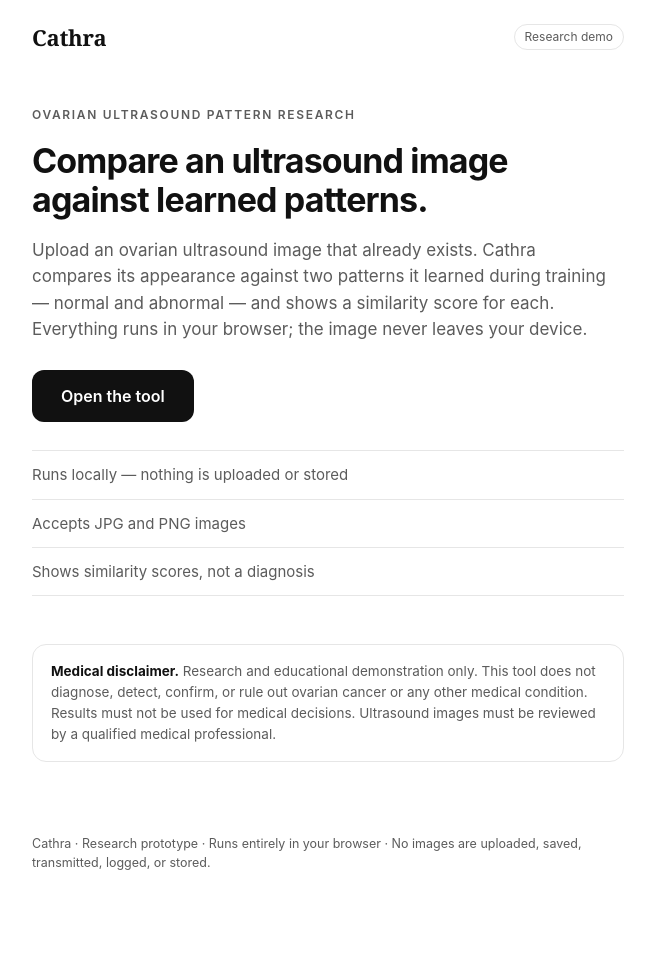
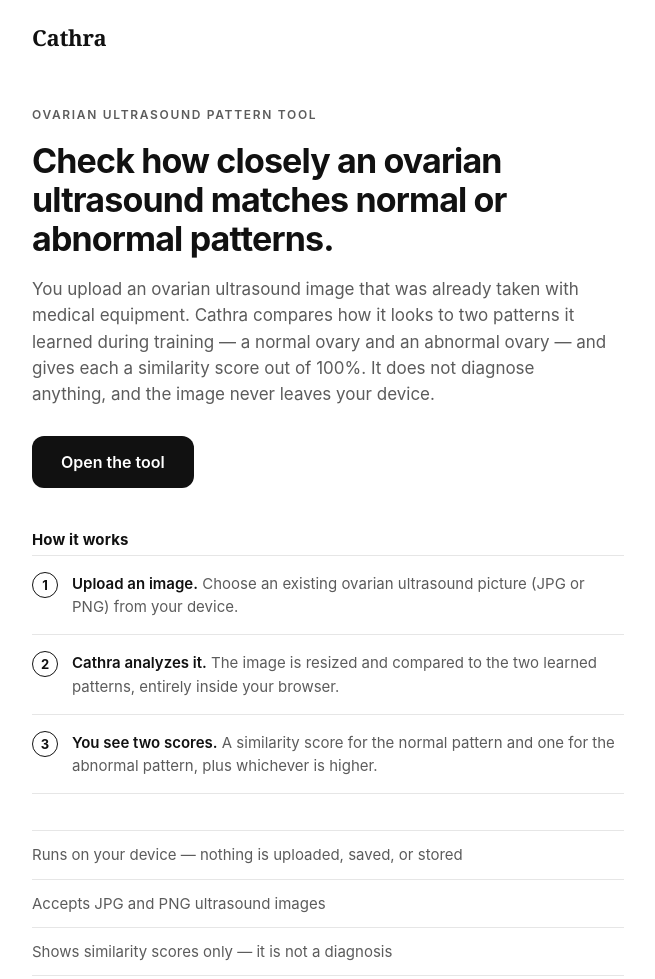
Before and after one commit to codebytaaron/ovaultra, a plain HTML site: page index.html in a window 1280 px wide. Shown: the top 979 px of the page, without its empty margins (312-967 px from the left). Before the commit the page ends 920 px from the top, so only its background shows below. Drawn offline with Linux system fonts and the light colour scheme.

Commit message:
Clarify homepage copy

```diff
--- a/index.html
+++ b/index.html
@@ -12,7 +12,6 @@
 <body>
   <header class="topbar">
     <a class="wordmark" href="#" id="home-link">Cathra</a>
-    <span class="topbar-note">Research demo</span>
   </header>
 
   <main>
@@ -20,21 +19,42 @@
     <!-- ============ LANDING ============ -->
     <section id="landing" class="screen">
       <div class="landing-inner">
-        <p class="eyebrow">Ovarian ultrasound pattern research</p>
-        <h1>Compare an ultrasound image against learned patterns.</h1>
+        <p class="eyebrow">Ovarian ultrasound pattern tool</p>
+        <h1>Check how closely an ovarian ultrasound matches normal or abnormal patterns.</h1>
         <p class="landing-lead">
-          Upload an ovarian ultrasound image that already exists. Cathra compares its
-          appearance against two patterns it learned during training — normal and abnormal —
-          and shows a similarity score for each. Everything runs in your browser; the image
-          never leaves your device.
+          You upload an ovarian ultrasound image that was already taken with medical equipment.
+          Cathra compares how it looks to two patterns it learned during training — a normal
+          ovary and an abnormal ovary — and gives each a similarity score out of 100%. It does
+          not diagnose anything, and the image never leaves your device.
         </p>
 
         <button id="btn-open" class="btn btn-dark btn-lg" type="button">Open the tool</button>
 
+        <div class="steps" aria-label="How it works">
+          <h2 class="steps-title">How it works</h2>
+          <ol class="steps-list">
+            <li>
+              <span class="step-n">1</span>
+              <span><strong>Upload an image.</strong> Choose an existing ovarian ultrasound
+              picture (JPG or PNG) from your device.</span>
+            </li>
+            <li>
+              <span class="step-n">2</span>
+              <span><strong>Cathra analyzes it.</strong> The image is resized and compared to the
+              two learned patterns, entirely inside your browser.</span>
+            </li>
+            <li>
+              <span class="step-n">3</span>
+              <span><strong>You see two scores.</strong> A similarity score for the normal pattern
+              and one for the abnormal pattern, plus whichever is higher.</span>
+            </li>
+          </ol>
+        </div>
+
         <ul class="landing-facts">
-          <li>Runs locally — nothing is uploaded or stored</li>
-          <li>Accepts JPG and PNG images</li>
-          <li>Shows similarity scores, not a diagnosis</li>
+          <li>Runs on your device — nothing is uploaded, saved, or stored</li>
+          <li>Accepts JPG and PNG ultrasound images</li>
+          <li>Shows similarity scores only — it is not a diagnosis</li>
         </ul>
       </div>
     </section>
@@ -45,6 +65,7 @@
       <!-- Upload -->
       <div id="view-upload" class="view">
         <h2 class="view-title">Upload an ultrasound image</h2>
+        <p class="view-sub">Choose an existing ovarian ultrasound picture. It stays on your device and is compared to the normal and abnormal patterns.</p>
         <label id="dropzone" class="dropzone" for="file-input">
           <input id="file-input" type="file" accept="image/jpeg,image/jpg,image/png" hidden />
           <span class="dz-title">Choose an image</span>
--- a/styles.css
+++ b/styles.css
@@ -37,14 +37,6 @@ html, body {
   color: var(--ink);
   text-decoration: none;
 }
-.topbar-note {
-  font-size: 12px;
-  color: var(--ink-soft);
-  border: 1px solid var(--line);
-  border-radius: 999px;
-  padding: 3px 10px;
-}
-
 /* ---- Layout ---- */
 main {
   max-width: 640px;
@@ -76,9 +68,46 @@ h1 {
   margin: 0 0 28px;
   max-width: 34em;
 }
+/* How it works */
+.steps { margin: 40px 0 0; }
+.steps-title {
+  font-size: 15px;
+  font-weight: 700;
+  letter-spacing: 0.01em;
+  margin: 0 0 4px;
+}
+.steps-list {
+  list-style: none;
+  margin: 0;
+  padding: 0;
+}
+.steps-list li {
+  display: flex;
+  gap: 14px;
+  align-items: flex-start;
+  padding: 16px 0;
+  border-bottom: 1px solid var(--line);
+  font-size: 15px;
+  color: var(--ink-soft);
+}
+.steps-list li:first-child { border-top: 1px solid var(--line); }
+.steps-list strong { color: var(--ink); font-weight: 600; }
+.step-n {
+  flex: none;
+  width: 26px;
+  height: 26px;
+  display: grid;
+  place-items: center;
+  border: 1px solid var(--ink);
+  border-radius: 999px;
+  font-size: 13px;
+  font-weight: 700;
+  color: var(--ink);
+}
+
 .landing-facts {
   list-style: none;
-  margin: 28px 0 0;
+  margin: 36px 0 0;
   padding: 0;
   border-top: 1px solid var(--line);
 }
@@ -122,6 +151,12 @@ h1 {
   font-weight: 700;
   letter-spacing: -0.01em;
   margin: 0 0 18px;
+}
+.view-sub {
+  font-size: 15px;
+  color: var(--ink-soft);
+  margin: -8px 0 18px;
+  max-width: 40em;
 }
 .view-center { text-align: center; padding: 48px 0; }
 
```
